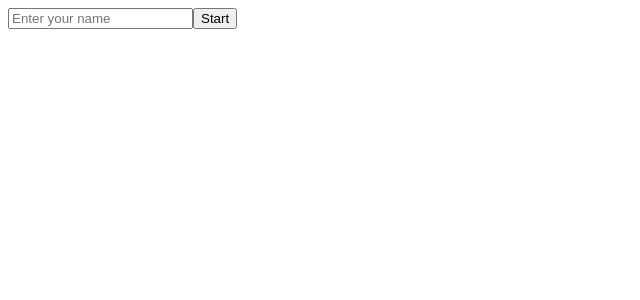
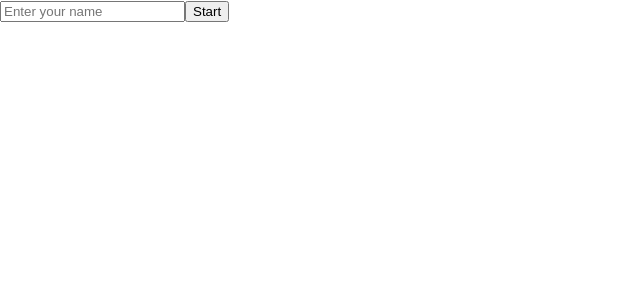
Before and after one commit to kopachevvadym/messenger, a Next.js app in the folder packages/client/: page / in a window 1280 px wide. Shown: the top 300 px of the page, without its empty margins (0-640 px from the left). Built offline with nearby package versions, Linux system fonts and the light colour scheme.

Commit message:
Add styles

```diff
--- /dev/null
+++ b/packages/client/src/pages/_app.tsx
@@ -0,0 +1,8 @@
+// pages/_app.js
+import '@/styles/globals.css'; // Import your global CSS file
+
+function MyApp({ Component, pageProps }) {
+  return <Component {...pageProps} />;
+}
+
+export default MyApp;
--- /dev/null
+++ b/packages/client/src/styles/globals.css
@@ -0,0 +1,14 @@
+@import url('https://fonts.googleapis.com/css2?family=Inter:wght@300;400;500;600;700&display=swap');
+
+@tailwind base;
+@tailwind components;
+@tailwind utilities;
+
+html,
+body,
+#__next {
+    height: 100%;
+    margin: 0;
+    padding: 0;
+    font-family: 'Inter', sans-serif; /* Apply Inter font globally */
+}
```
